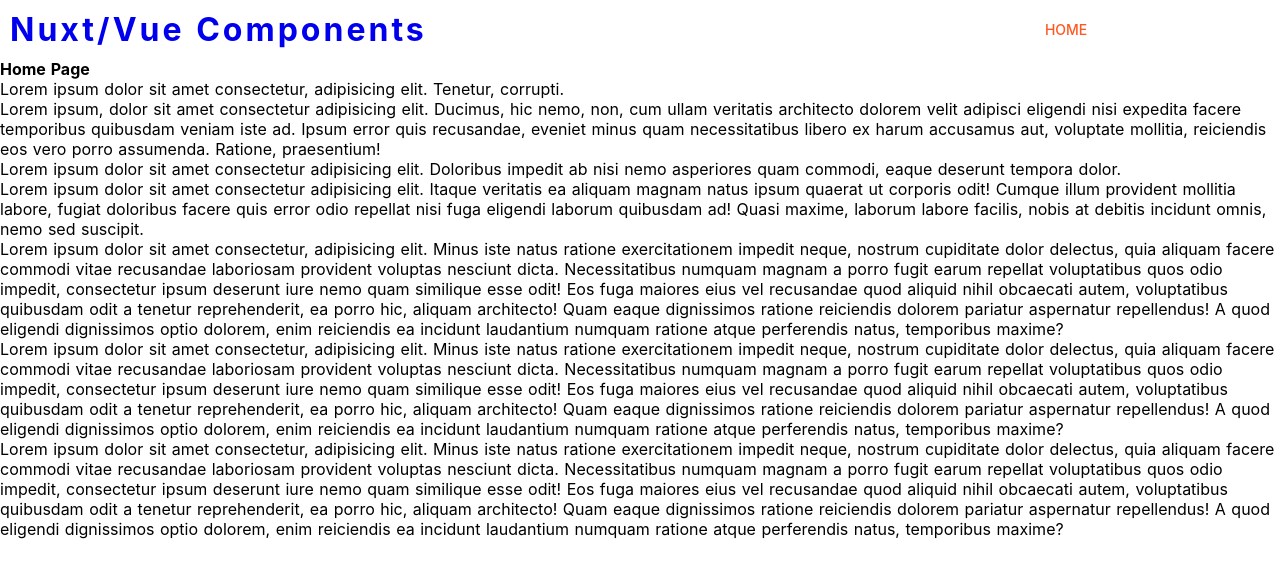
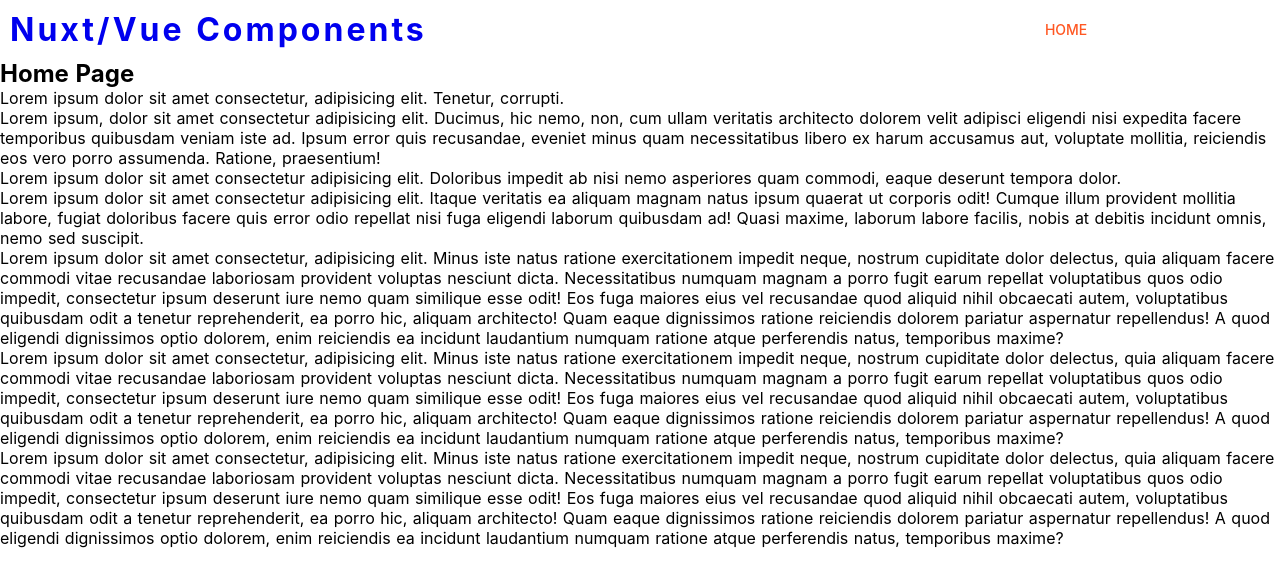
Before and after one commit to anujdatar/nuxt-components, a Nuxt app: page / in a window 1280 px wide. Shown: the top 586 px of the page. Built offline with nearby package versions, Linux system fonts and the light colour scheme.

Commit message:
h4 to h2 for title, just to get uniform pages

```diff
--- a/pages/index.vue
+++ b/pages/index.vue
@@ -1,6 +1,6 @@
 <template>
   <div class="container">
-    <h4>Home Page</h4>
+    <h2>Home Page</h2>
   </div>
 </template>
 
```
